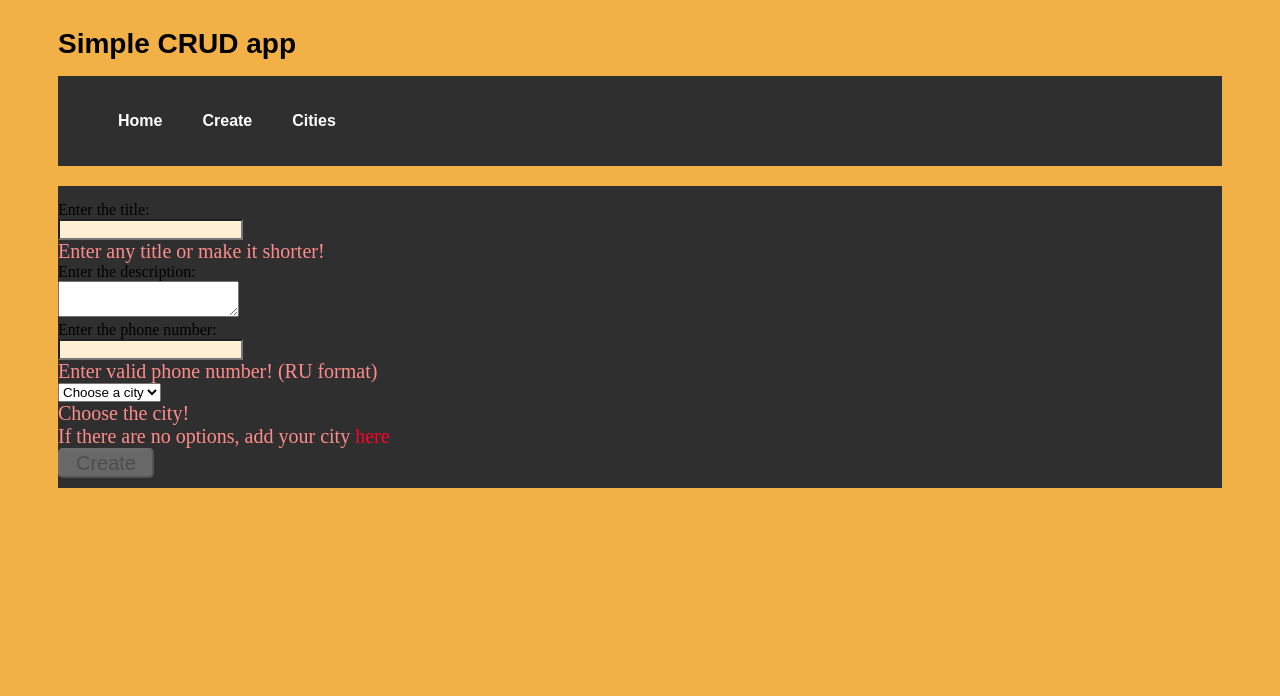
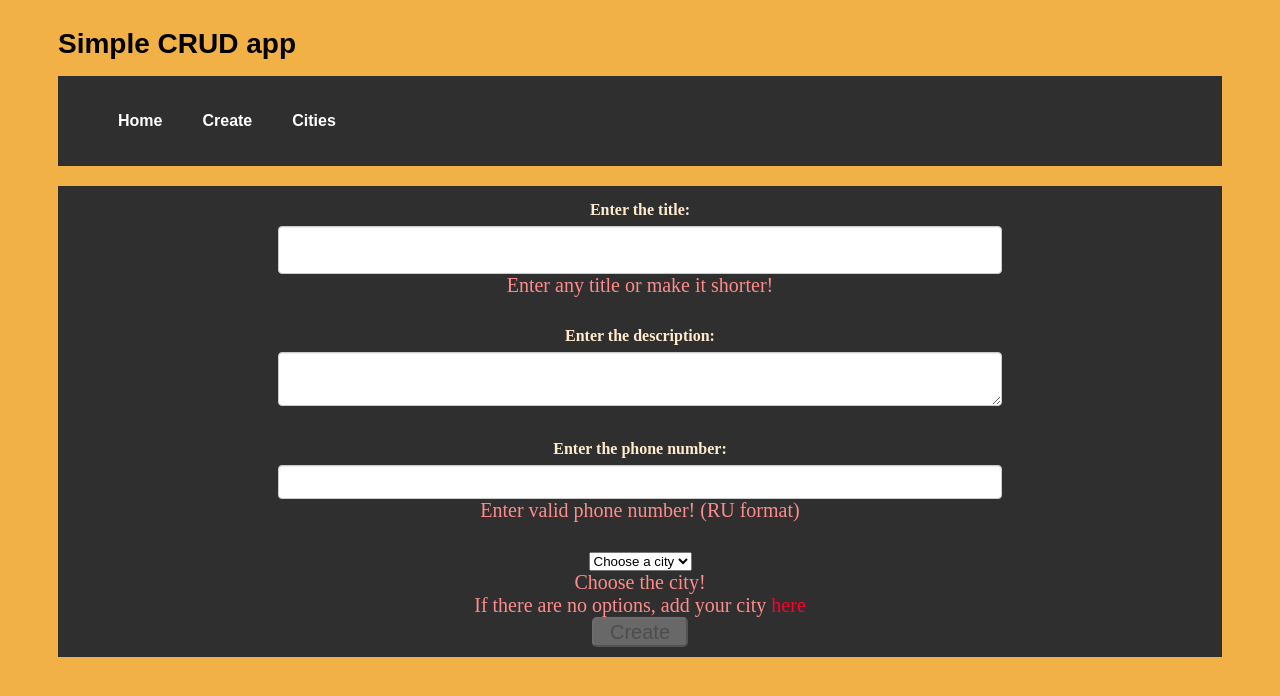
Before and after one commit to kamenus/crud_spa, a React (Create React App) app: page /create in a window 1280 px wide. Shown: the top 696 px of the page. Built offline with nearby package versions, Linux system fonts and the light colour scheme.

Commit message:
Changed classes names

```diff
--- a/src/components/card.js
+++ b/src/components/card.js
@@ -36,13 +36,13 @@
 
   renderCards = (cards) =>
   cards.map((card) => (
-    <div className="app__card">
-      <h3 className="app__card__title">{card.title}</h3>
-      <p className="app__card__description">{card.description}</p>
-      <p className="app__card__number">Phone number:{' '}{card.phone_number}</p>
-      <p className="app__card__city">City:{' '}{card.city}</p>
+    <div className="appCard">
+      <h3 className="appCardTitle">{card.title}</h3>
+      <p className="appCardDescription">{card.description}</p>
+      <p className="appCardNumber">Phone number:{' '}{card.phone_number}</p>
+      <p className="appCardCity">City:{' '}{card.city}</p>
       <button
-        className="app__card__delete"
+        className="appCardDelete"
         onClick={ this.deleteCard(card.id)}
       >
         Delete
@@ -51,7 +51,7 @@
   ))
 
   renderNoCardsWarning = () => (
-    <div className="" style={{color: "White"}}>
+    <div style={{color: "White"}}>
       <p>
         No cards.
       </p>
--- a/src/components/cities.js
+++ b/src/components/cities.js
@@ -30,7 +30,6 @@
       this.setState({error: true});
       this.cityWarning()
     }
-    // this.setState({name: ''})
   }
 
   getCityList = () => {
--- a/src/components/create.js
+++ b/src/components/create.js
@@ -109,21 +109,21 @@
   titleCheck = () => {
     const {errors} = this.state;
     if (this.state.title.length > 100 || this.state.title.length == 0) {
-      errors.title = true
+      errors.title = true;
     } else {
       errors.title = false
     };
   }
 
   errCheck = () => {
-    const {errors} = this.state;
+    const {errors, phone_number} = this.state;
     this.titleCheck();
     if (this.state.description.length > 300) {
       errors.description = true
     } else {
       errors.description = false
     };
-    let num = this.state.phone_number;
+    let num = phone_number;
     this.numCheck(num);
   }
 
@@ -173,44 +173,44 @@
       city,
     } = this.state;
     return(
-      <div className="create-form">
-        <div className="title form-part">
-          <label className="title-label create-label">Enter the title:</label>
-          <div className="input-area">
+      <div className="createForm">
+        <div className="title formPart">
+          <label className="titleLabel createLabel">Enter the title:</label>
+          <div className="inputArea">
             <input
               value={this.state.title}
               onChange={this.handleTitle}
-              className="title-input create-form-input"
+              className="titleInput createFormInput"
             />
           </div>
           {
            this.messageTitle()
           }
         </div>
-        <div className="description form-part">
-          <label className="description-label create-label">Enter the description:</label>
-          <div className="input-area">
+        <div className="description formPart">
+          <label className="descriptionLabel createLabel">Enter the description:</label>
+          <div className="inputArea">
             <textarea
               value={this.state.description}
               onChange={this.handleDescription}
-              className="description-input create-form-input"
+              className="descriptionInput createFormInput"
             />
           </div>
         </div>
-        <div className="phone_number form-part">
-          <label className="phone_number-label create-label">Enter the phone number:</label>
-          <div className="input-area">
+        <div className="phoneNumber formPart">
+          <label className="phoneNumberLabel createLabel">Enter the phone number:</label>
+          <div className="inputArea">
             <input
               type="tel"
               value={this.state.phone_number}
               onChange={this.handlePhoneNum}
-              className="phone_number-input create-form-input"
+              className="phoneNumberInput createFormInput"
             />
           </div>
         {this.messageNumber()}
         </div>
-        <div className="additional_options">
-          <div className="city_selector">
+        <div className="additionalOptions">
+          <div className="citySelector">
             <select onChange={this.handleSelect}>
               <option>Choose a city</option>
               {this.renderCities(cities)}
@@ -218,7 +218,7 @@
           </div>
           {this.cityError()}
         </div>
-        <div className="create-button">
+        <div className="createutton">
           <button
             disabled={this.isFormValid(errors, city)}
             onClick={this.saveCard}
```
